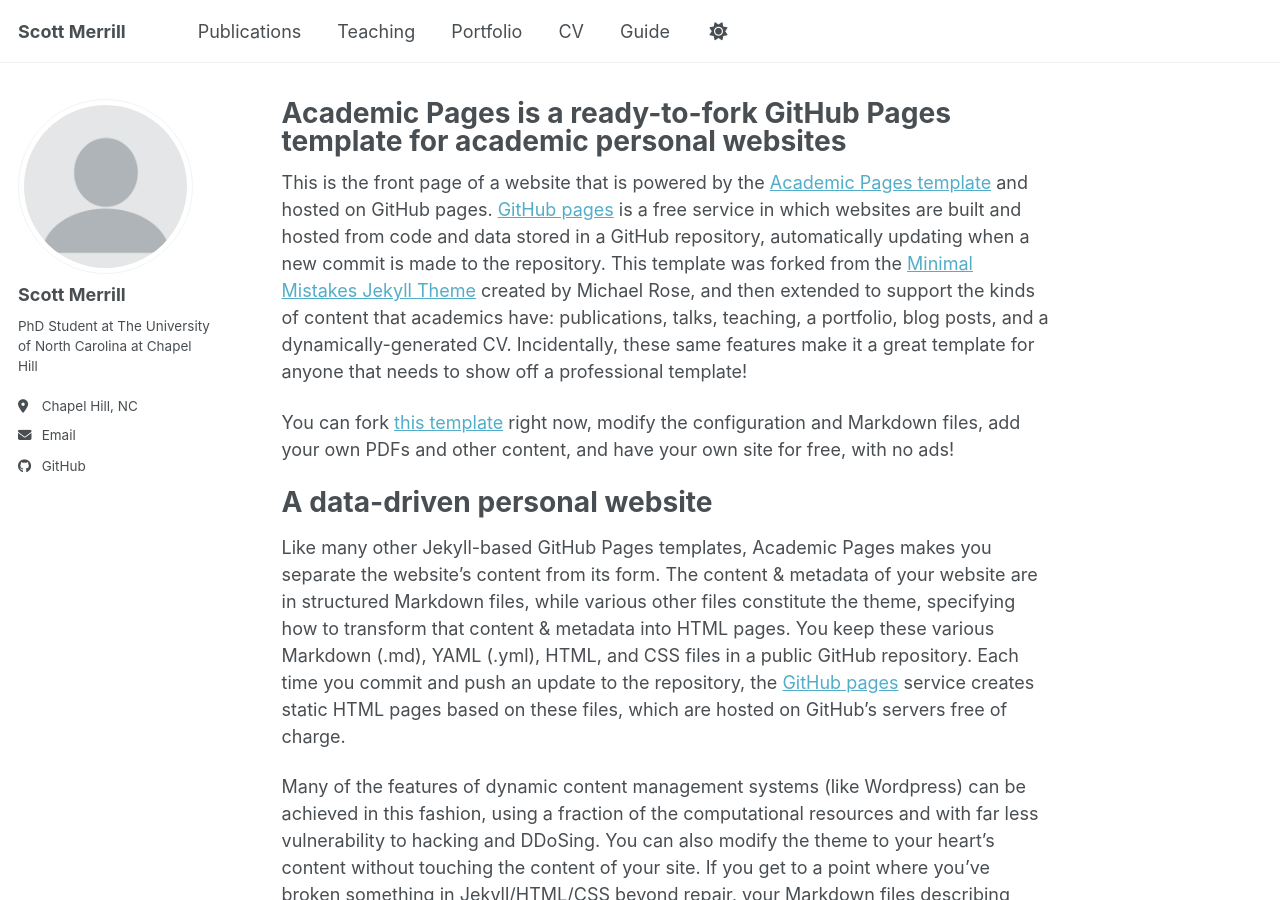
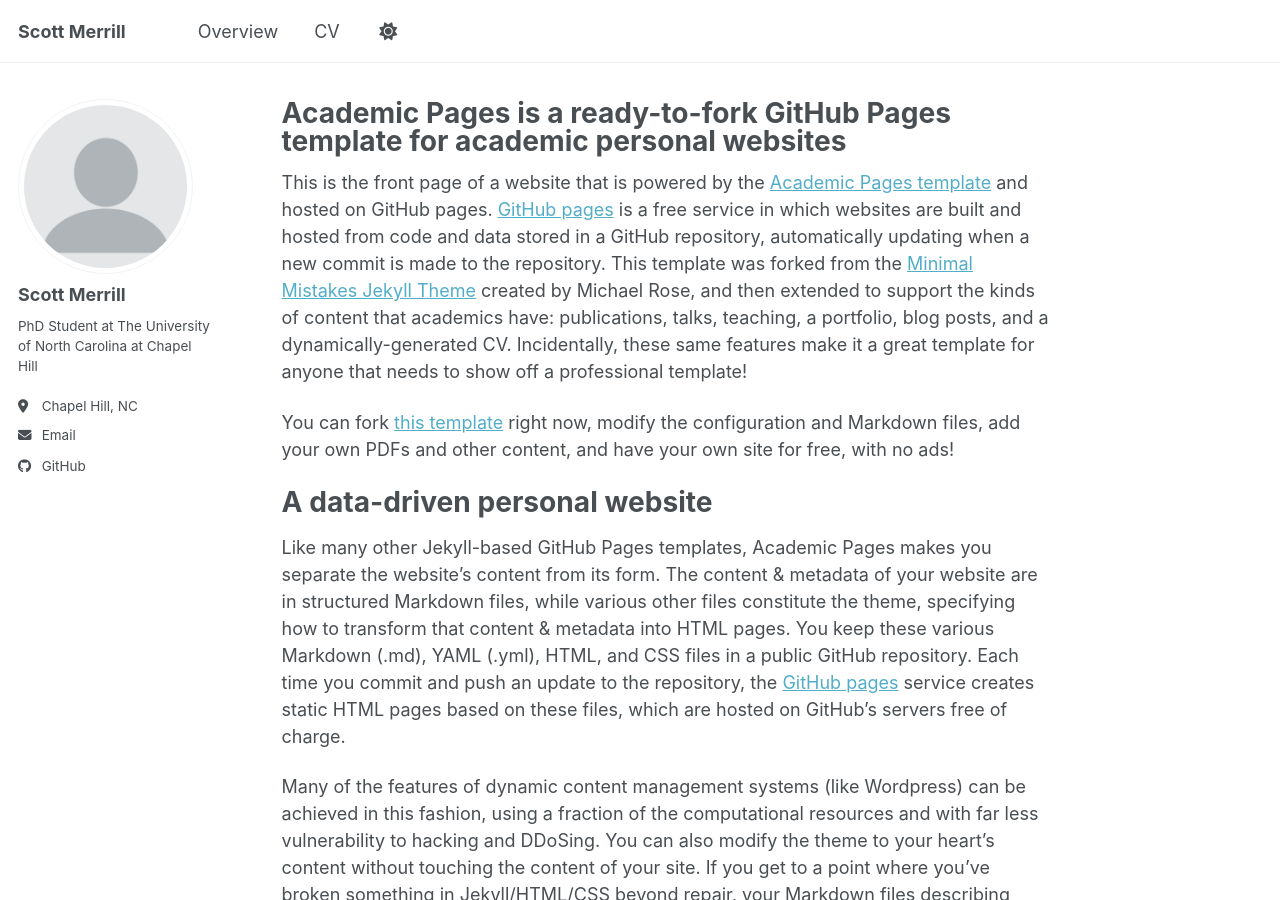
Before and after one commit to smerrillunc/smerrillunc.github.io, a Jekyll site: the page built from _pages/about.md, in a window 1280 px wide and 900 px high. Built offline with Jekyll 4.4.1, drawn with Linux system fonts in a browser that asks for light colours; a script bundle is joined from its source files by our own code; library files that are not in the unit come from our copies.

Commit message:
Update navigation.yml to modify menu entries
Comment out 'Teaching', 'Portfolio', and 'Guide' entries in navigation.

```diff
--- a/_data/navigation.yml
+++ b/_data/navigation.yml
@@ -8,14 +8,14 @@
 #      Markdown formatted page while the second is generated using JSON.
 
 main:
-  - title: "Publications"
+  - title: "Overview"
     url: /publications/
 
-  - title: "Teaching"
-    url: /teaching/
+  #- title: "Teaching"
+  #  url: /teaching/
 
-  - title: "Portfolio"
-    url: /portfolio/
+  #- title: "Portfolio"
+  #  url: /portfolio/
 
   - title: "CV"
     url: /cv/
@@ -23,5 +23,5 @@ main:
   # - title: "CV"
   #   url: /cv-json/
 
-  - title: "Guide"
-    url: /markdown/
+  # - title: "Guide"
+  #  url: /markdown/
```
